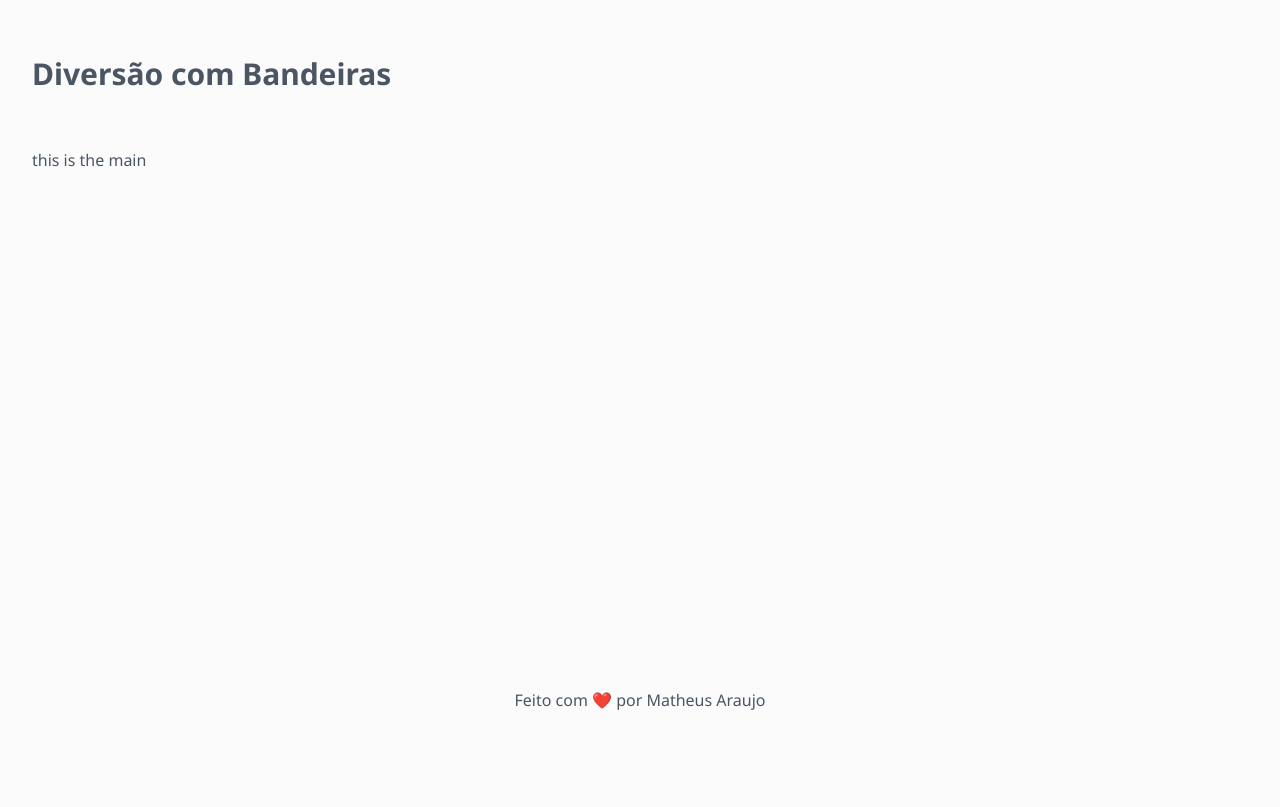
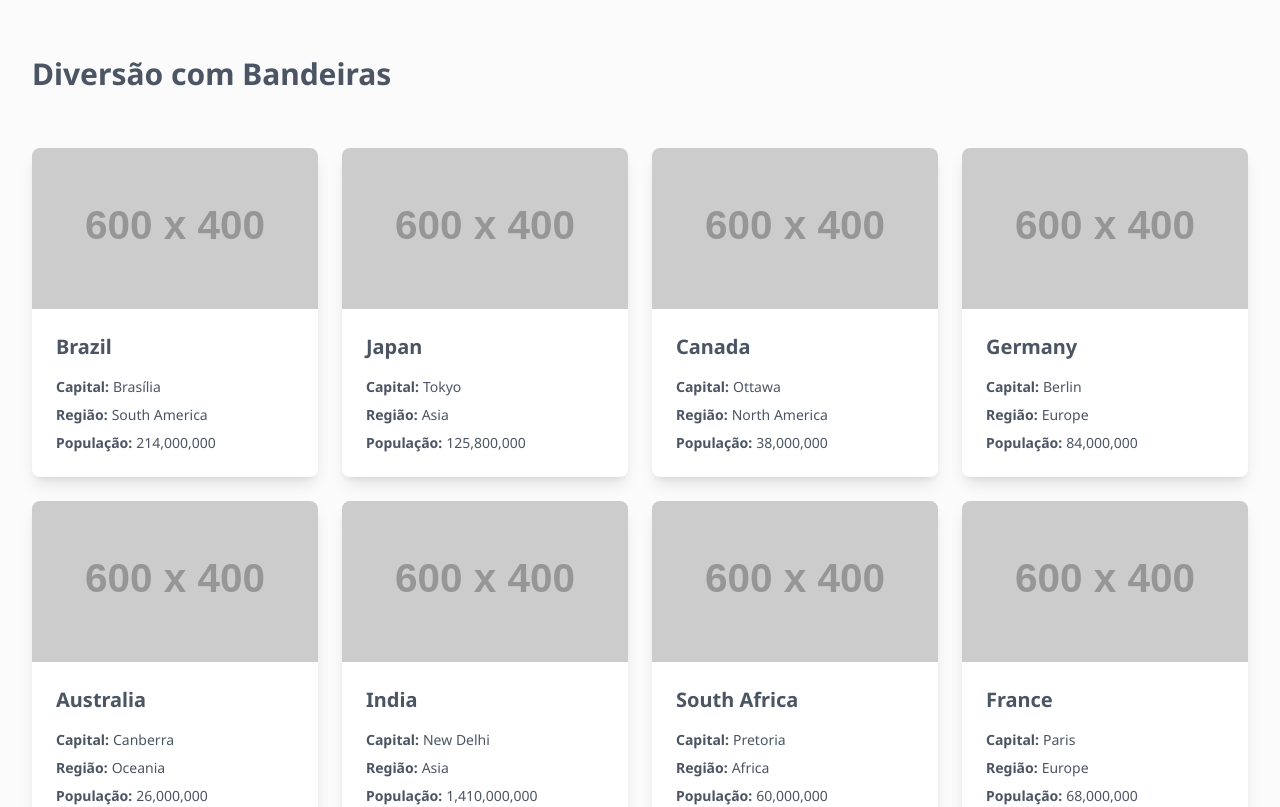
Before and after one commit to MatheusAraujo110/fun-with-flags, a Next.js app: page / in a window 1280 px wide. Shown: the top 807 px of the page. Built offline with nearby package versions, Linux system fonts and the light colour scheme.

Commit message:
add card and grid components and show the card list

```diff
--- /dev/null
+++ b/app/components/Card.tsx
@@ -0,0 +1,39 @@
+type CardProps = {
+    country: string;
+    capital: string;
+    region: string;
+    population: number; // Alterado para number
+};
+
+const Card = ({ country, capital, region, population }: CardProps) => {
+    return (
+        <div className="h-full overflow-hidden bg-white rounded-lg shadow-lg">
+            <div className="aspect-video w-full">
+                <img
+                    src="https://placehold.co/600x400"
+                    alt={`Imagem de ${country}`}
+                    className="w-full h-full object-cover"
+                />
+            </div>
+            <div className="p-6 text-sm text-gray-600">
+                <h2 className="text-xl font-semibold mb-4">{country}</h2>
+                <div className="space-y-2">
+                    <div className="flex items-center gap-1">
+                        <span className="font-semibold">Capital: </span>
+                        <span>{capital}</span>
+                    </div>
+                    <div className="flex items-center gap-1">
+                        <span className="font-semibold">Região: </span>
+                        <span>{region}</span>
+                    </div>
+                    <div className="flex items-center gap-1">
+                        <span className="font-semibold">População: </span>
+                        <span>{population.toLocaleString('en-US')}</span>
+                    </div>
+                </div>
+            </div>
+        </div>
+    );
+};
+
+export default Card;
--- /dev/null
+++ b/app/components/Grid.tsx
@@ -0,0 +1,13 @@
+interface GridProps {
+  children: React.ReactNode;
+}
+
+const Grid: React.FC<GridProps> = ({ children }) => {
+  return (
+    <div className="grid grid-cols-1 md:grid-cols-3 sm:grid-cols-2 lg:grid-cols-4 gap-6">
+      {children}
+    </div>
+  );
+};
+
+export default Grid;
--- a/app/components/index.tsx
+++ b/app/components/index.tsx
@@ -1,2 +1,4 @@
 export { default as Header } from "./Header";
 export { default as Footer } from "./Footer";
+export { default as Card } from "./Card";
+export { default as Grid } from "./Grid";
--- a/app/page.tsx
+++ b/app/page.tsx
@@ -1,10 +1,36 @@
-import { Header, Footer } from "./components";
+import { Header, Footer, Card, Grid } from "./components";
+
+const countries = [
+    { id: 1, country: "Brazil", capital: "Brasília", region: "South America", population: 214000000 },
+    { id: 2, country: "Japan", capital: "Tokyo", region: "Asia", population: 125800000 },
+    { id: 3, country: "Canada", capital: "Ottawa", region: "North America", population: 38000000 },
+    { id: 4, country: "Germany", capital: "Berlin", region: "Europe", population: 84000000 },
+    { id: 5, country: "Australia", capital: "Canberra", region: "Oceania", population: 26000000 },
+    { id: 6, country: "India", capital: "New Delhi", region: "Asia", population: 1410000000 },
+    { id: 7, country: "South Africa", capital: "Pretoria", region: "Africa", population: 60000000 },
+    { id: 8, country: "France", capital: "Paris", region: "Europe", population: 68000000 },
+    { id: 9, country: "Mexico", capital: "Mexico City", region: "North America", population: 126000000 },
+    { id: 10, country: "Egypt", capital: "Cairo", region: "Africa", population: 110000000 },
+    { id: 11, country: "South Korea", capital: "Seoul", region: "Asia", population: 52000000 },
+];
 
 export default function Home() {
     return (
         <>
             <Header />
-      <main className="flex-1">this is the main</main>
+            <main className="flex-1">
+                <Grid>
+                    {countries.map(({ id, country, capital, region, population }) => (
+                        <Card
+                            key={id}
+                            country={country}
+                            capital={capital}
+                            region={region}
+                            population={population}
+                        />
+                    ))}
+                </Grid>
+            </main>
             <Footer />
         </>
     );
```
Lines whose indentation alone changed are shown as unchanged.
